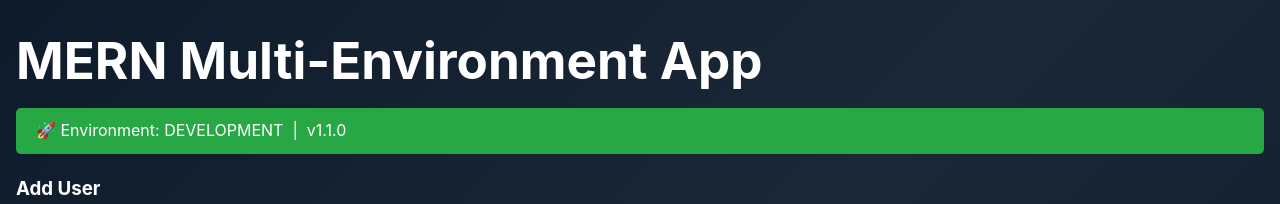
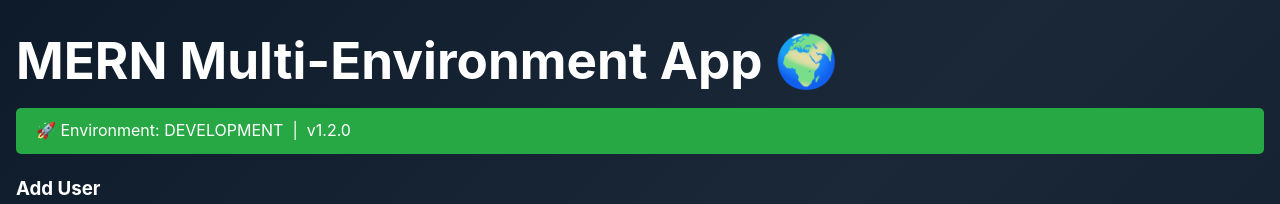
Before and after one commit to SiddheshJadhav1234/MultiEnv, a React (Vite) app in the folder frontend/: page / in a window 1280 px wide. Shown: the top 204 px of the page. Built offline with nearby package versions, Linux system fonts and the light colour scheme; no server answers.

Commit message:
feat: bump v1.2.0, update title to verify cache fix works

```diff
--- a/frontend/src/App.jsx
+++ b/frontend/src/App.jsx
@@ -3,7 +3,7 @@ import './App.css'
 
 const API_BASE_URL = process.env.API_BASE_URL || 'http://localhost:5000/api';
 const NODE_ENV = process.env.NODE_ENV || 'development';
-const APP_VERSION = '1.1.0';
+const APP_VERSION = '1.2.0';
 
 function App() {
   const [health, setHealth] = useState(null);
@@ -55,7 +55,7 @@ function App() {
 
   return (
     <div className="App">
-      <h1>MERN Multi-Environment App</h1>
+      <h1>MERN Multi-Environment App 🌍</h1>
 
       <div className="env-badge" style={{
         background: NODE_ENV === 'production' ? '#dc3545' :
```
